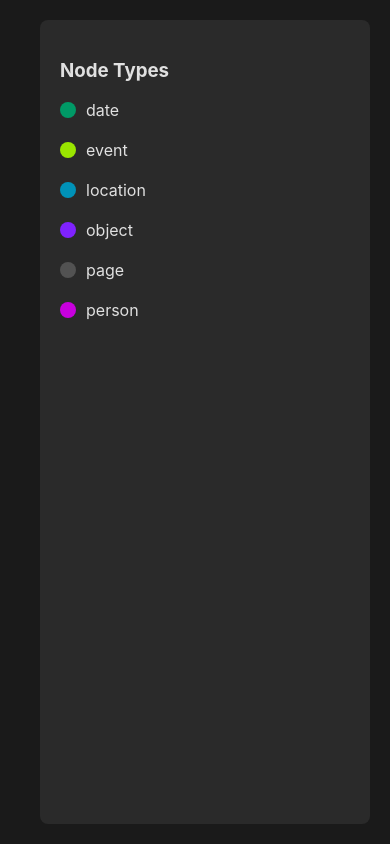
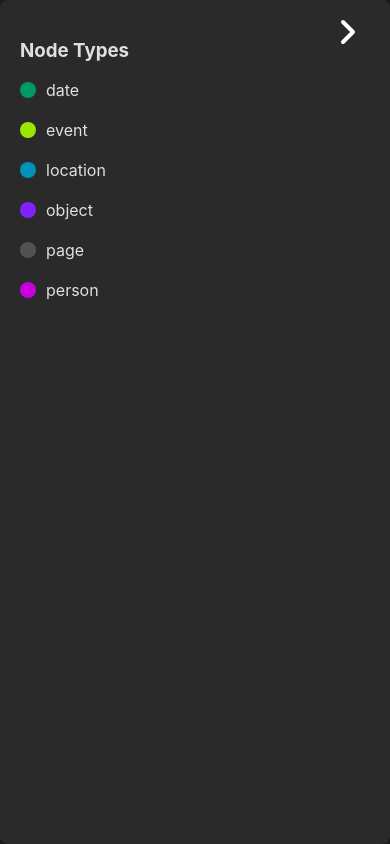
Before and after one commit to sojomo/jawbone, a plain HTML site: page index.html in a window 390 px wide. Drawn offline with Linux system fonts and the light colour scheme.

Commit message:
Support toggling sidebar on mobile

```diff
--- a/functions.js
+++ b/functions.js
@@ -119,3 +119,9 @@ function setupDOM(nodeTypes) {
 function capitalize (string) {
   return string.charAt(0).toUpperCase() + string.slice(1)
 }
+
+function toggleSidebar () {
+  const container = document.getElementById("container")
+  if (container.className.includes('collapse')) container.className = ''
+  else container.className = 'collapse'
+}
--- a/index.html
+++ b/index.html
@@ -10,9 +10,14 @@
   <link rel="stylesheet" href="style.css" />
 </head>
 <body>
-  <div class="container">
+  <div class="container" id="container">
     <div class="graph-container"><svg id="graph"></svg></div>
-    <div class="sidebar">
+    <button id='sidebar-toggle' onClick="toggleSidebar()">
+      <svg xmlns="http://www.w3.org/2000/svg" fill="none" viewBox="0 0 24 24" stroke-width="1.5" stroke="currentColor" width="16" height="16">
+        <path stroke-linecap="round" stroke-linejoin="round" d="m8.25 4.5 7.5 7.5-7.5 7.5" stroke-width="3"/>
+      </svg>
+    </button>
+    <div class="sidebar" id="sidebar">
       <div id="nodeInfo" class="node-info" style="display: none;">
         <h3>Node Details</h3>
         <div id="nodeDetails"></div>
@@ -52,10 +57,11 @@
     // Initialize the graph
     svg.attr("viewBox", `0 0 ${width} ${height}`)
       .call(d3.zoom()
-      .scaleExtent([0.5, 3])
-      .on("zoom", (event) => {
+        .scaleExtent([0.5, 3])
+        .on("zoom", (event) => {
           svg.selectAll("g").attr("transform", event.transform);
-      }))
+        })
+      )
     updateGraph()
 </script>
 </body>
--- a/style.css
+++ b/style.css
@@ -14,7 +14,7 @@ body {
     color: #e0e0e0;
 }
 
-.container {
+#container {
     display: flex;
     gap: 20px;
     height: calc(100vh - 40px);
@@ -33,6 +33,36 @@ body {
     border-radius: 8px;
     padding: 20px;
     overflow-y: auto;
+    position: relative;
+}
+#container.collapse .sidebar {
+  width: auto;
+  background-color: transparent;
+  padding: 0;
+  border-radius: 0px;
+}
+
+#container.collapse .sidebar > div {
+  display: none;
+}
+
+button#sidebar-toggle {
+  position: fixed;
+  top: 1rem;
+  right: 1rem;
+  z-index: 10;
+  padding: 0;
+  border-radius: 50%;
+  width: 2rem;
+  height: 2rem;
+  background: transparent;
+}
+button#sidebar-toggle:hover {
+  color: #9ae600;
+}
+
+#container.collapse button#sidebar-toggle {
+  transform: rotate(190deg)
 }
 
 .node-legend {
@@ -128,3 +158,20 @@ svg {
     text-anchor: middle;
     pointer-events: none;
 }
+
+@media only screen and (max-width: 600px) {
+  body {
+    padding: 0;
+  }
+  #container {
+    gap: 0;
+    height: 100vh;
+    width: 100vw;
+  }
+  .graph-container {
+    border-radius: 8px;
+  }
+  .sidebar {
+    width: 100vw;
+  }
+}
```
